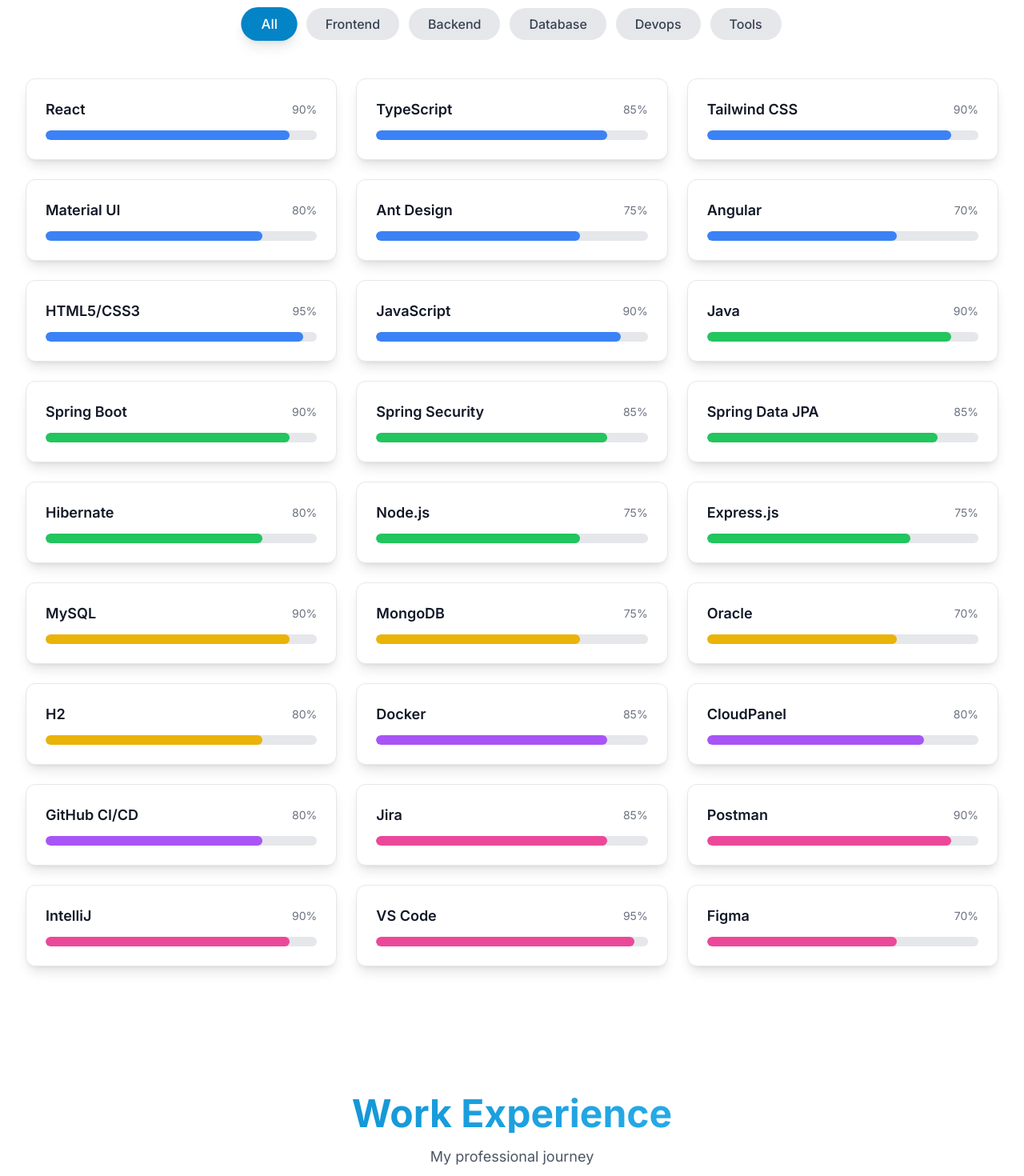
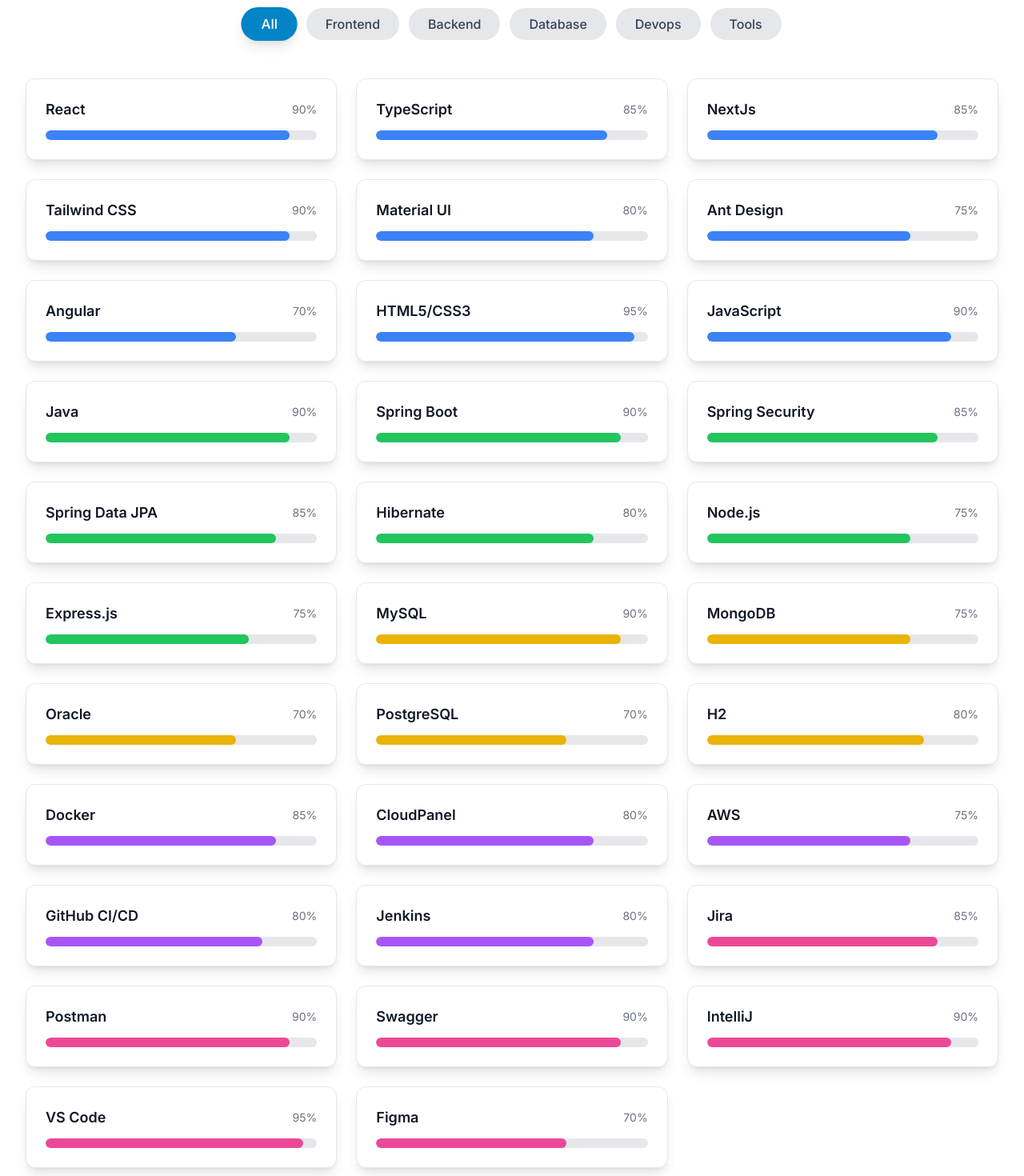
Before and after one commit to lalitgadwar/portfolio, a React (Vite) app: page / in a window 1280 px wide. Shown: the part 1740-3210 px from the top of the page at 80% size. Built offline with nearby package versions, Linux system fonts and the light colour scheme.

Commit message:
Add new skills to the skills list

```diff
--- a/src/data/skills.ts
+++ b/src/data/skills.ts
@@ -8,6 +8,7 @@
   // Frontend
   { name: 'React', level: 90, category: 'frontend' },
   { name: 'TypeScript', level: 85, category: 'frontend' },
+  { name: 'NextJs', level: 85, category: 'frontend' },
   { name: 'Tailwind CSS', level: 90, category: 'frontend' },
   { name: 'Material UI', level: 80, category: 'frontend' },
   { name: 'Ant Design', level: 75, category: 'frontend' },
@@ -28,14 +29,18 @@
   { name: 'MySQL', level: 90, category: 'database' },
   { name: 'MongoDB', level: 75, category: 'database' },
   { name: 'Oracle', level: 70, category: 'database' },
+  { name: 'PostgreSQL', level: 70, category: 'database' },
   { name: 'H2', level: 80, category: 'database' },
 
   // DevOps & Tools
   { name: 'Docker', level: 85, category: 'devops' },
   { name: 'CloudPanel', level: 80, category: 'devops' },
+  { name: 'AWS', level: 75, category: 'devops' },
   { name: 'GitHub CI/CD', level: 80, category: 'devops' },
+  { name: 'Jenkins', level: 80, category: 'devops' },
   { name: 'Jira', level: 85, category: 'tools' },
   { name: 'Postman', level: 90, category: 'tools' },
+  { name: 'Swagger', level: 90, category: 'tools' },
   { name: 'IntelliJ', level: 90, category: 'tools' },
   { name: 'VS Code', level: 95, category: 'tools' },
   { name: 'Figma', level: 70, category: 'tools' },
```
